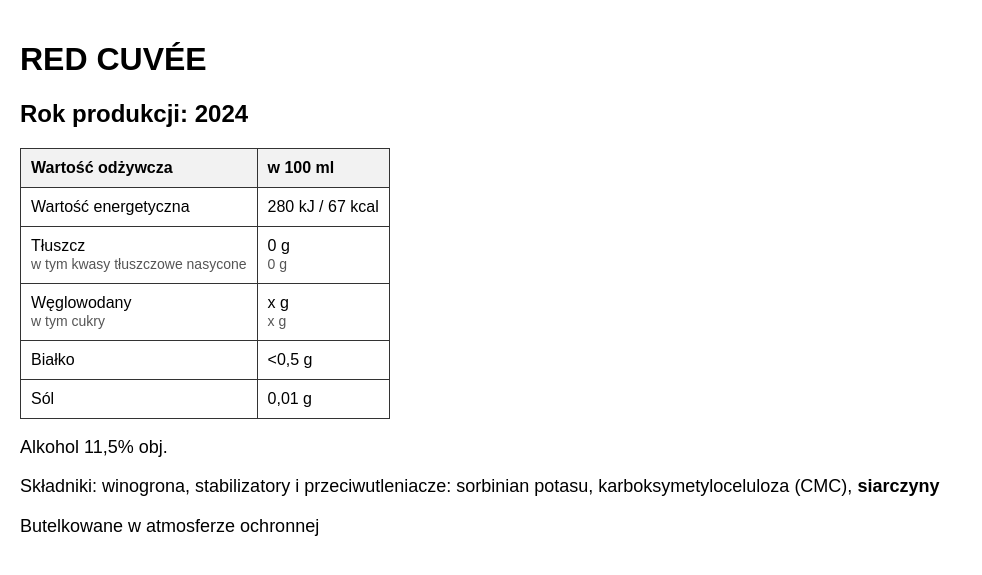
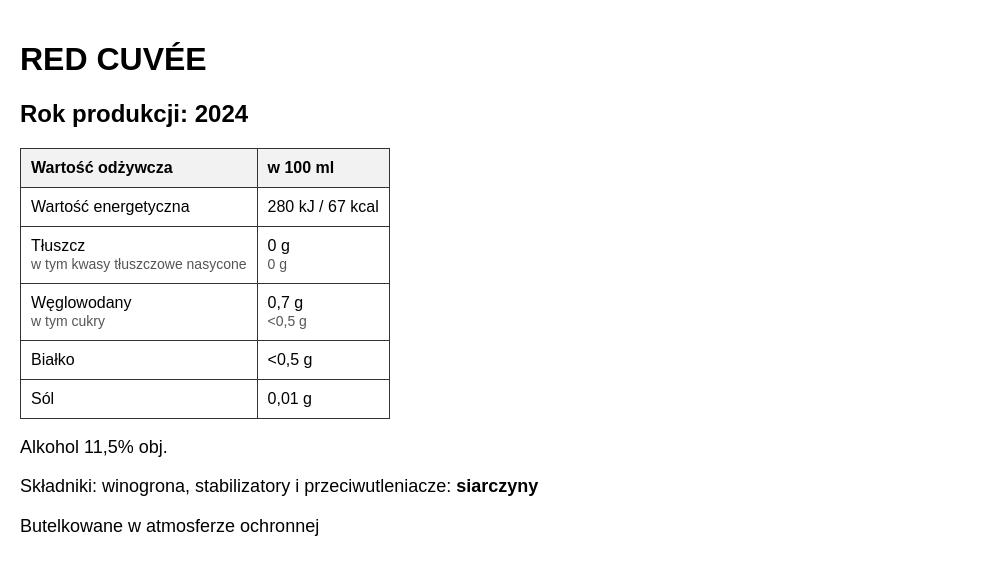
Before and after one commit to jereminowak/winnicatyniec, a PHP site: page /QR/QR_5.html in a window 1280 px wide. Shown: the top 575 px of the page, without its empty margins (0-982 px from the left). Run offline with PHP 8.4, Linux system fonts and the light colour scheme.

Commit message:
updated QR5

```diff
--- a/QR/QR_5.html
+++ b/QR/QR_5.html
@@ -41,8 +41,8 @@
 			<span class="subtext">w tym cukry</span>
 		  </td>
 		  <td>
-        x g<br>
-			<span class="subtext">x g</span>
+        0,7 g<br>
+			<span class="subtext">&lt;0,5 g</span>
 		  </td>
       </tr>
       <tr>
@@ -58,7 +58,7 @@
 
   <div class="footer">
     <p>Alkohol 11,5% obj.</p>
-    <p>Składniki: winogrona, stabilizatory i przeciwutleniacze: sorbinian potasu, karboksymetyloceluloza (CMC),
+    <p>Składniki: winogrona, stabilizatory i przeciwutleniacze:
       <span class="highlight">siarczyny</span></p>
     <p>Butelkowane w atmosferze ochronnej</p>
   </div>
--- a/index.html
+++ b/index.html
@@ -29,7 +29,7 @@
 		<div class="refs">
 			<a href="#about">O WINNICY</a>
 			<a href="#wina">WINO</a>
-			<a href="#features">OFERTA PLENEROWA</a>
+			<a href="#oferta">OFERTA PLENEROWA</a>
 			<!-- <a href="#atrakcje">Atrakcje w okolicy</a>-->
 			<a href="#gallery">GALERIA</a>
 			<a href="#kontakt">KONTAKT</a>
@@ -73,9 +73,9 @@
 			</div>
 			<p class="section-body">Winnica Tyniec to urokliwe miejsce w historycznym mieście Kraków. Ideą i treścią przedsięwzięcia jest odnowienie jednej z najstarszych winnic w Polsce, przywrócenie jej miastu i mieszkańcom oraz stworzenie enoturystycznej wielowymiarowej atrakcji. To idealne miejsce dla ludzi interesujących się winem, lokalnym winiarskim dziedzictwem oraz dla poszukujących nowych doznań z duchem czasu. Tutaj można poczuć, jak tradycja łączy się z współczesnością. </p>
 			<!--<a href=>Dowiedz się więcej</a>-->
-			<div class="link-btn">
+			<!--<div class="link-btn">
 				<a>Dowiedz się więcej</a>
-			</div>
+			</div>-->
 		</div>
 
 	  </div>
--- a/styles.css
+++ b/styles.css
@@ -568,7 +568,7 @@ img {
 
 .wine-info {
   text-align: left;
-  max-width: 360px;
+  width: 360px;
 }
 
 .wine-info h3{
```
